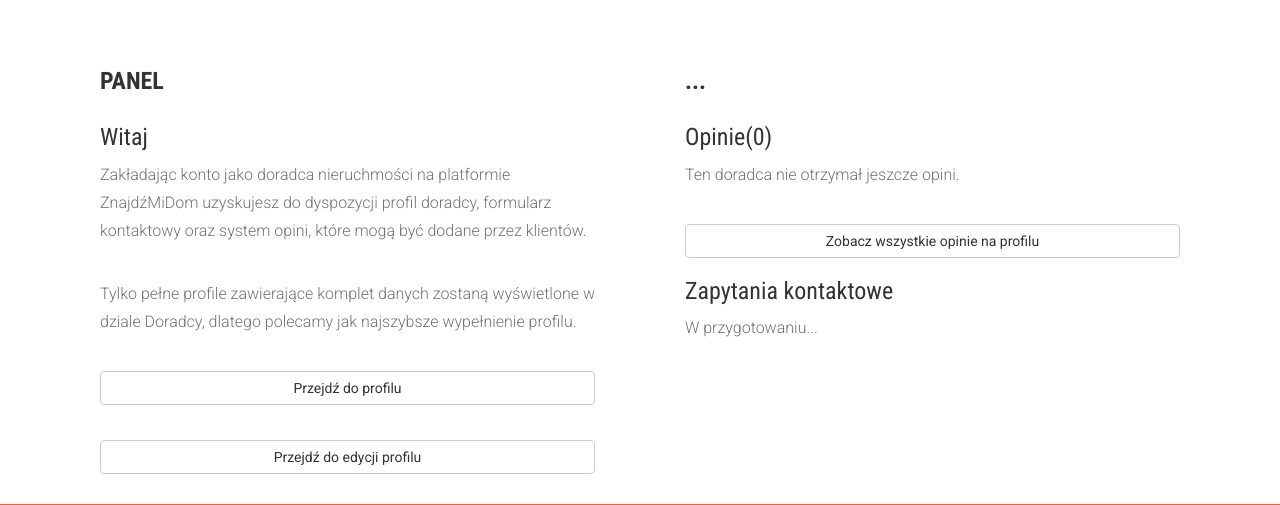
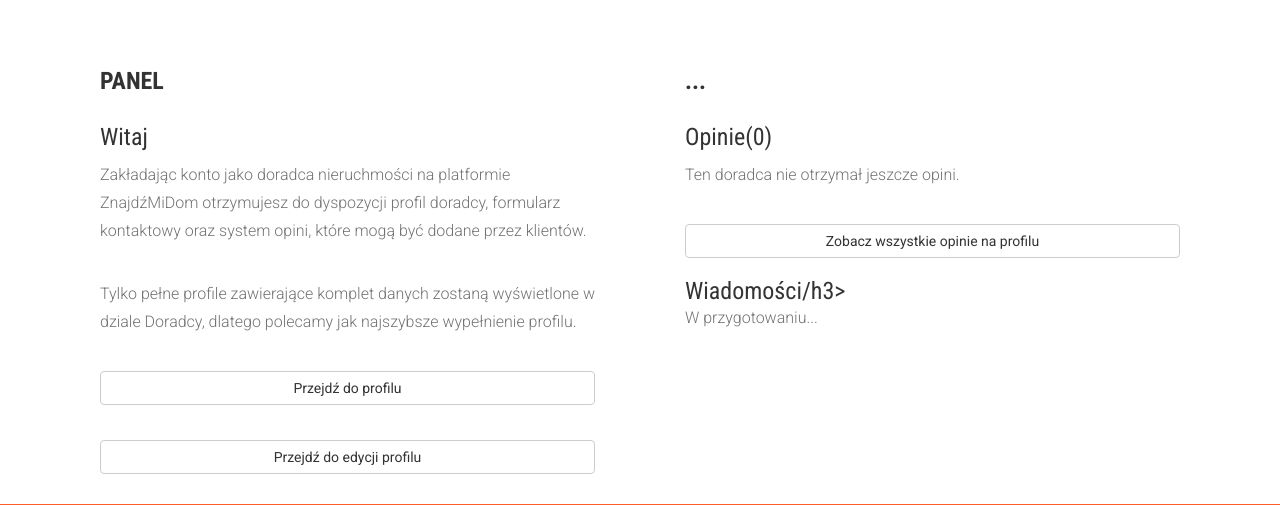
Before and after one commit to dabrodev/django-prodir-pl, a Django app: template templates/panel.html in a window 1280 px wide. Shown: the part 93-598 px from the top of the page. Run offline with Django 3.2, Linux system fonts and the light colour scheme; the template is opened without the code that fills it: values named after a table or form of the project are taken from there, others are empty; data comes from the database, SQL or seed files in the repository; some libraries are stand-ins or nearby versions; some web fonts are replaced.

Commit message:
updated text

```diff
--- a/templates/panel.html
+++ b/templates/panel.html
@@ -15,7 +15,7 @@
                                 {% if user == request.user %}
                                 <h3>Witaj {{ user.get_full_name }}  </h3>
                                 <p>
-									Zakładając konto jako doradca nieruchmości na platformie ZnajdźMiDom uzyskujesz do dyspozycji profil doradcy, formularz kontaktowy oraz system opini, które mogą być dodane przez klientów.
+									Zakładając konto jako doradca nieruchmości na platformie ZnajdźMiDom otrzymujesz do dyspozycji profil doradcy, formularz kontaktowy oraz system opini, które mogą być dodane przez klientów.
                                 </p>
                                 <p>
                                     Tylko pełne profile zawierające komplet danych zostaną wyświetlone w dziale Doradcy, dlatego polecamy jak najszybsze wypełnienie profilu.
@@ -47,7 +47,7 @@
                                 <p>Ten doradca nie otrzymał jeszcze opini.</p>
                                 {% endif %}
                                   <a href="{% url 'profiles:detail' pk=profile.pk %}" class="btn btn-block btn-default">Zobacz wszystkie opinie na profilu</a>
-                                <h3>Zapytania kontaktowe</h3>
+                                <h3>Wiadomości/h3>
                                 <p>W przygotowaniu...</p>
                             </div>
                         </div>
```
